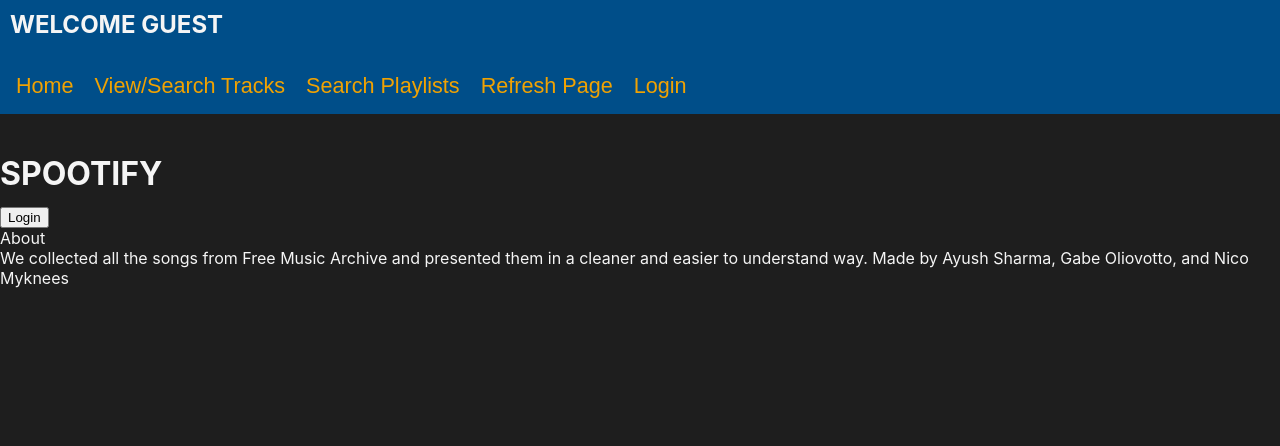
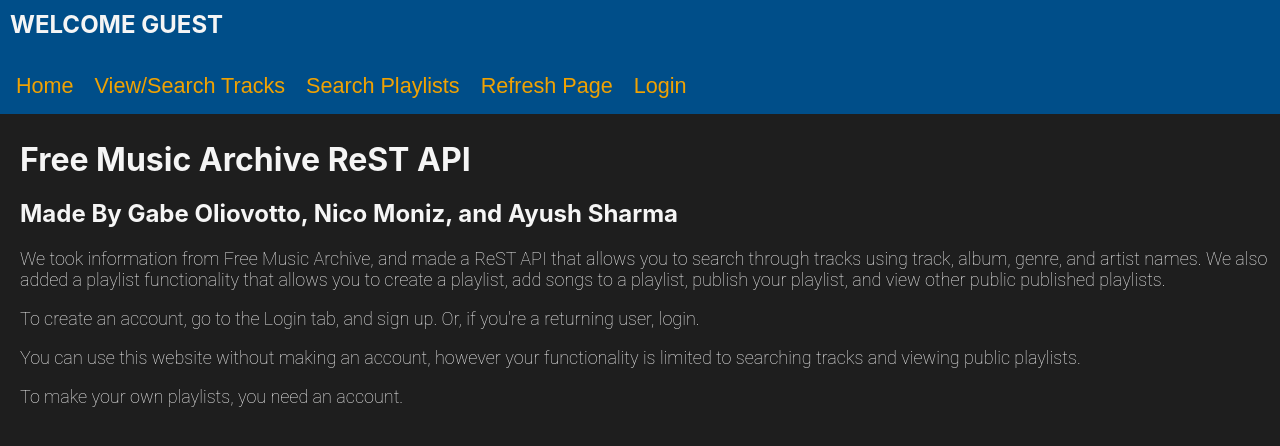
Before and after one commit to NicoM-7/Music-Webapp, a React (Create React App) app in the folder frontend/: page / in a window 1280 px wide. Shown: the top 446 px of the page. Built offline with nearby package versions, Linux system fonts and the light colour scheme.

Commit message:
Created home page and added css

```diff
--- a/frontend/src/components/homePage.jsx
+++ b/frontend/src/components/homePage.jsx
@@ -1,6 +1,6 @@
 import React from 'react';
 import {useNavigate} from 'react-router-dom';
-
+import "../styles/homePage.css"
 function HomePage() {
 
     let navigate = useNavigate();
@@ -9,11 +9,13 @@
     };
 
     return (
-        <div>
-            <h1>SPOOTIFY</h1>
-            <button onClick={loginPage}>Login</button>
-            <div>About</div>
-            <div>We collected all the songs from Free Music Archive and presented them in a cleaner and easier to understand way. Made by Ayush Sharma, Gabe Oliovotto, and Nico Myknees</div>
+        <div className='mainDivTracks'>
+            <h1>Free Music Archive ReST API</h1>
+            <h2>Made By Gabe Oliovotto, Nico Moniz, and Ayush Sharma</h2>
+            <p className='paragraph'>We took information from Free Music Archive, and made a ReST API that allows you to search through tracks using track, album, genre, and artist names. We also added a playlist functionality that allows you to create a playlist, add songs to a playlist, publish your playlist, and view other public published playlists.</p>
+            <p className='paragraph'>To create an account, go to the Login tab, and sign up. Or, if you're a returning user, login.</p>
+            <p className='paragraph'>You can use this website without making an account, however your functionality is limited to searching tracks and viewing public playlists.</p>
+            <p className='paragraph'>To make your own playlists, you need an account.</p>
         </div>
     );
 }
--- a/frontend/src/components/tracks.jsx
+++ b/frontend/src/components/tracks.jsx
@@ -62,7 +62,7 @@
     }
 
     return (
-        <div>
+        <div className='mainDivTracks'>
             <form onKeyDown={handleSubmit}>
                 <input type="text" name="track" onChange={handleChange} value={inputs.track || ""} placeholder="Search by Track" /><br />
                 <input type="text" name="artist" onChange={handleChange} value={inputs.artist || ""} placeholder="Search by Artist" /><br />
--- /dev/null
+++ b/frontend/src/styles/homePage.css
@@ -0,0 +1,5 @@
+.paragraph{
+    font-size: large;
+    font-family: 'Roboto', sans-serif;
+    font-weight: 200;
+}
--- a/frontend/src/styles/navbar.css
+++ b/frontend/src/styles/navbar.css
@@ -1,4 +1,6 @@
 nav {
+    width: 100%;
+    position: fixed;
 }
 
 nav ul {
--- a/frontend/src/styles/track.css
+++ b/frontend/src/styles/track.css
@@ -8,6 +8,11 @@
     text-align: left;
     outline: none;
     font-size: 15px;
+}
+
+.mainDivTracks{
+    padding-top: 100px;
+    padding-left: 20px;
 }
 
 .active,
```
